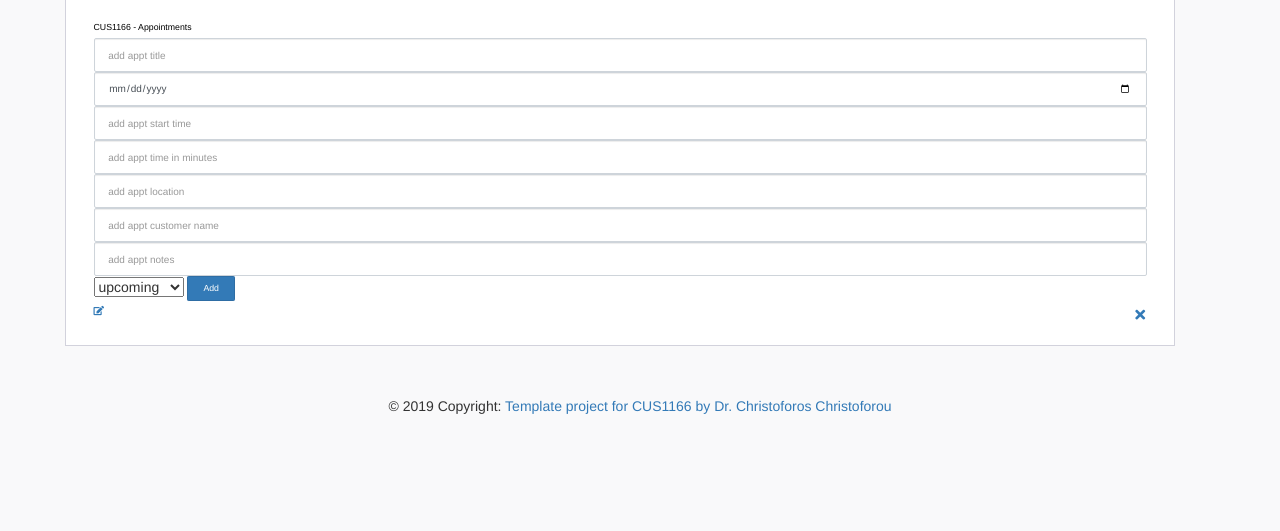
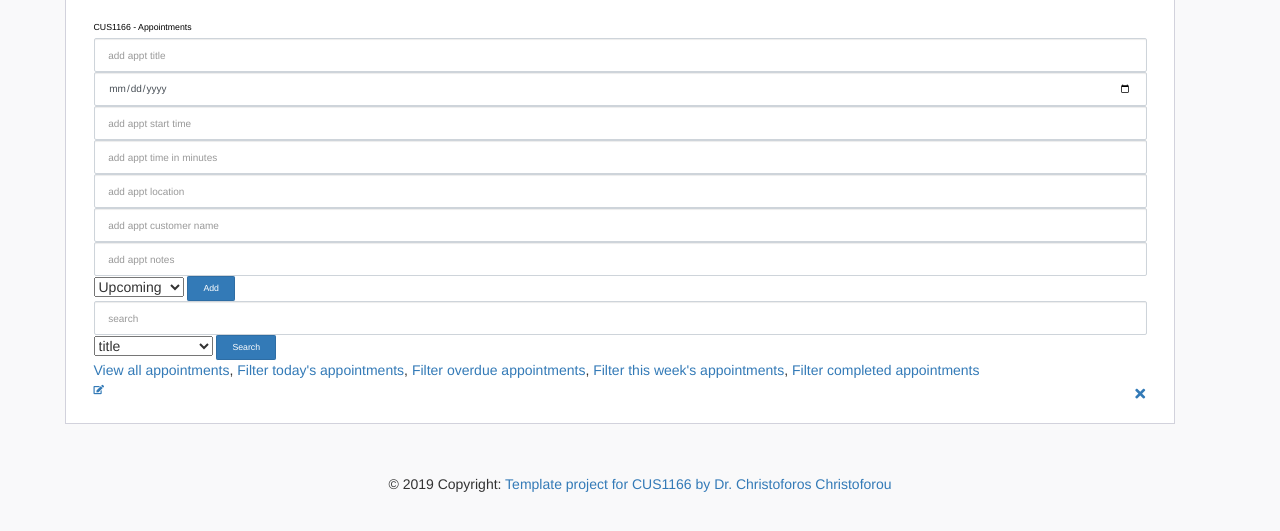
Before and after one commit to gracelamalva/CUS1166-Final-AppointmentMaker, a Flask app: page /appointments in a window 1280 px wide. Shown: the part 123-654 px from the top of the page. Run offline with Flask 2, Linux system fonts and the light colour scheme; tables that the repository leaves empty hold one stand-in row (values such as "Sample post"); some libraries are stand-ins or nearby versions.

Commit message:
appt maker 1.1

```diff
--- a/app/main/forms.py
+++ b/app/main/forms.py
@@ -11,7 +11,7 @@ class TaskForm(FlaskForm):
 
 class AppointmentForm(FlaskForm):
     #appt_desc = StringField('appt_desc', validators=[DataRequired()])
-    appt_status_completed = SelectField('Status', choices=[('upcoming','upcoming'),('doing','Doing'),('completed','Completed')])
+    appt_status_completed = SelectField('Status', choices=[('upcoming','Upcoming'),('today','Today'),('this week','This week'),('overdue','Overdue'),('completed','Completed')])
     appt_title = StringField('appt_title')#, validators=[DataRequired()])
     appt_date = DateField('appt_date', format = '%Y-%m-%d')
     appt_start_time = StringField('appt_start_time') #in minutes
@@ -21,3 +21,9 @@ class AppointmentForm(FlaskForm):
     appt_notes = StringField('appt_customer_name')#, validators=[DataRequired()])
     appt_status = StringField('appt_status')#, validators=[DataRequired()])
     submit = SubmitField('submit')
+
+class AppointmentSearchForm(FlaskForm):
+    choices = [('title', 'title'),
+               ('customer name', 'customer name')]
+    select = SelectField('Search for Appointments', choices=choices)
+    search = StringField('')
--- a/app/main/routes.py
+++ b/app/main/routes.py
@@ -1,8 +1,10 @@
 from flask import render_template,  redirect, url_for, flash
 from app.main import bp
 from app import db
-from app.main.forms import TaskForm, AppointmentForm
+from app.main.forms import TaskForm, AppointmentForm, AppointmentSearchForm
 from app.models import Task, Appointment
+from datetime import datetime as dt
+from datetime import timedelta
 
 # Main route of the applicaitons.
 @bp.route('/', methods=['GET','POST'])
@@ -74,6 +76,11 @@ def edit_task(task_id):
 def appointments():
 
     form = AppointmentForm()
+    searchform = AppointmentSearchForm()
+
+    if searchform.validate_on_submit():
+        search = searchform.search.data
+        return redirect(url_for('main.search_results'))
 
     if form.validate_on_submit():
         # Get the data from the form, and add it to the database.
@@ -97,7 +104,7 @@ def appointments():
 
     appointments = db.session.query(Appointment).all()
 
-    return render_template("main/appointment.html",appointments = appointments ,form= form)
+    return render_template("main/appointment.html",appointments = appointments, searchform = searchform,form= form)
 
 
 # Route for removing an appointment
@@ -153,3 +160,68 @@ def edit_appointment(appt_id):
     form.appt_status_completed.data = current_appt.appt_status
 
     return render_template("main/appointments_edit_view.html",form=form, appt_id = appt_id)
+
+#filter today
+@bp.route('/filter_appointments', methods=['GET','POST'])
+def filter_appointments():
+    form = AppointmentForm()
+    searchform = AppointmentSearchForm()
+
+    appointments = db.session.query(Appointment).filter_by(appt_date = dt.today())
+
+    return render_template("main/appointment.html",appointments = appointments, form = form, searchform = searchform)
+
+
+@bp.route('/filter_appointments_overdue', methods=['GET','POST'])
+def filter_appointments_overdue():
+    form = AppointmentForm()
+    searchform = AppointmentSearchForm()
+
+    appointments = db.session.query(Appointment).filter_by(appt_status= "overdue")
+
+    return render_template("main/appointment.html",appointments = appointments, form = form, searchform = searchform)
+
+@bp.route('/filter_appointments_completed', methods=['GET','POST'])
+def filter_appointments_completed():
+    form = AppointmentForm()
+    searchform = AppointmentSearchForm()
+
+    appointments = db.session.query(Appointment).filter_by(appt_status= "completed")
+
+    return render_template("main/appointment.html",appointments = appointments, form = form, searchform = searchform)
+
+@bp.route('/filter_appointments_thisweek', methods=['GET','POST'])
+def filter_appointments_thisweek():
+
+    form = AppointmentForm()
+    searchform = AppointmentSearchForm()
+    """
+    today = dt.today()
+    thisweek = today + dt.timedelta(days =7)
+    appointments = db.session.query(Appointment).filter_by(thisweek)
+    """
+
+    appointments = Appointment.query.filter_by(appt_status= 'this week')
+
+    return render_template("main/appointment.html",appointments = appointments, form = form, searchform = searchform)
+
+
+@bp.route('/search', methods=['GET','POST'])
+def search_results():
+
+    appointments = db.session.query(Appointment).all()
+    searchform = AppointmentSearchForm()
+    form = AppointmentForm
+
+    if searchform.select == "title":
+        appointments = Appointment.query.filter(Appointment.appt_title.like(searchform.search.data + "%")).all()
+        #results = Appointment.query.filter_by(title = )
+        return render_template("main/appointment.html", appointments=appointments, form = form, searchform = searchform)
+
+    if searchform.select == "customer name":
+        results = Appointment.query.filter(Appointment.appt_customer_name.like(search + "%")).all()
+        #results = Appointment.query.filter_by(title = )
+        return render_template("main/appointment.html", appointments=appointments, form = form, searchform = searchform)
+
+
+    return render_template("main/appointment.html", appointments=appointments, form = form, searchform = searchform)
--- a/app/templates/main/appointment.html
+++ b/app/templates/main/appointment.html
@@ -25,8 +25,26 @@
 
                      </form>
 
+                     <form method="POST" action="{{url_for('main.search_results')}}" >
+
+
+                            <!-- csrf_token is required to validate the form -->
+                            {{ searchform.csrf_token }}
+                            {{ searchform.search(class_='form-control todo-list-input', placeholder='search ')}}
+                            {{ searchform.select }}
+                            <button class="add btn btn-primary font-weight-bold todo-list-add-btn">Search</button>
+
+                 </form>
+
                        <!-- Show current appointments if avaiblae -->
                         <div class="list-wrapper">
+
+                            <a href = "{{url_for('main.appointments')}}">View all appointments</a>,
+                            <a href = "{{url_for('main.filter_appointments')}}">Filter today's appointments</a>,
+                            <a href = "{{url_for('main.filter_appointments_overdue')}}">Filter overdue appointments</a>,
+                            <a href = "{{url_for('main.filter_appointments_thisweek')}}">Filter this week's appointments</a>,
+                            <a href = "{{url_for('main.filter_appointments_completed')}}">Filter completed appointments</a>
+
                             <ul class="d-flex flex-column-reverse todo-list">
                              {% for appointment in appointments %}
 
@@ -44,14 +62,40 @@
 
                                       <label class="form-check-label">
                                           {% if 'completed' == appointment.appt_status %}
-                                            {{appointment.appt_desc}} - <span class="badge badge-success">{{appointment.appt_status}}</span>
-                                          {% elif 'doing' == appointment.appt_status %}
+                                          {{appointment.appt_title}} - <span class="badge badge-success">{{appointment.appt_status}}</span>
+                                          {{appointment.appt_date}}
+                                          {{appointment.appt_start_time}}
+                                          {{appointment.appt_location}}
+                                          {{appointment.appt_customer_name}}
+                                          {{appointment.appt_notes}}
+                                           {% elif 'upcoming' == appointment.appt_status %}
                                             {{appointment.appt_title}} - <span class="badge badge-warning">{{appointment.appt_status}}</span>
                                              {{appointment.appt_date}}
                                              {{appointment.appt_start_time}}
                                              {{appointment.appt_location}}
                                              {{appointment.appt_customer_name}}
                                              {{appointment.appt_notes}}
+                                             {% elif 'today' == appointment.appt_status %}
+                                             {{appointment.appt_title}} - <span class="badge badge-warning">{{appointment.appt_status}}</span>
+                                              {{appointment.appt_date}}
+                                              {{appointment.appt_start_time}}
+                                              {{appointment.appt_location}}
+                                              {{appointment.appt_customer_name}}
+                                              {{appointment.appt_notes}}
+                                              {% elif 'this week' == appointment.appt_status %}
+                                              {{appointment.appt_title}} - <span class="badge badge-warning">{{appointment.appt_status}}</span>
+                                               {{appointment.appt_date}}
+                                               {{appointment.appt_start_time}}
+                                               {{appointment.appt_location}}
+                                               {{appointment.appt_customer_name}}
+                                               {{appointment.appt_notes}}
+                                               {% elif 'overdue' == appointment.appt_status %}
+                                               {{appointment.appt_title}} - <span class="badge badge-danger">{{appointment.appt_status}}</span>
+                                                {{appointment.appt_date}}
+                                                {{appointment.appt_start_time}}
+                                                {{appointment.appt_location}}
+                                                {{appointment.appt_customer_name}}
+                                                {{appointment.appt_notes}}
                                           {% elif 'upcoming' == appointment.appt_status %}
                                              {{appointment.appt_title}} - <span class="badge badge-danger">{{appointment.appt_status}}</span>
                                              {{appointment.appt_date}}
```
Also changed, not shown: app.db.
